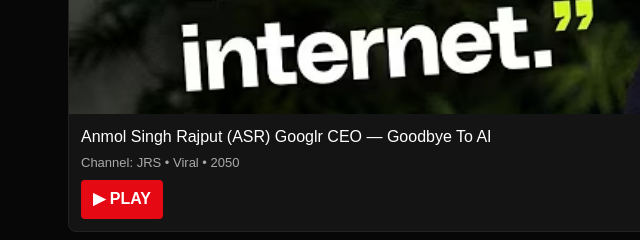
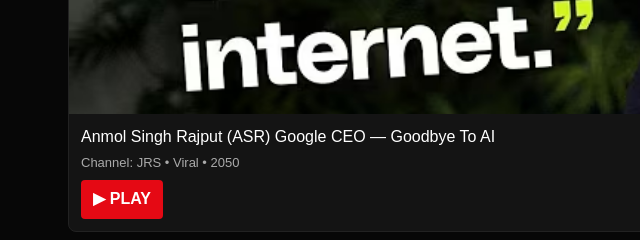
Before and after one commit to radiantclasses155-cmyk/Desiflix.com, a plain HTML site: page index.html in a window 1280 px wide. Shown: the part 840-1080 px from the top of the page, 38-678 px from the left. Drawn offline with Linux system fonts and the light colour scheme; grey boxes are pictures that could not be loaded.

Commit message:
Add files via upload
Signed-off-by: Jitesh Yadav <radiantclasses155@gmail.com>

```diff
--- a/index.html
+++ b/index.html
@@ -67,7 +67,7 @@
     <div class="video-block">
       <a class="thumb" href="#play2" style="background-image:url('thumbnail.jpg');"></a>
       <div class="info">
-        <div class="title">Anmol Singh Rajput (ASR) Googlr CEO — Goodbye To AI</div>
+        <div class="title">Anmol Singh Rajput (ASR) Google CEO — Goodbye To AI</div>
         <div class="meta">Channel: JRS • Viral • 2050</div>
         <a class="open" href="#play2">▶ PLAY</a>
       </div>
```
